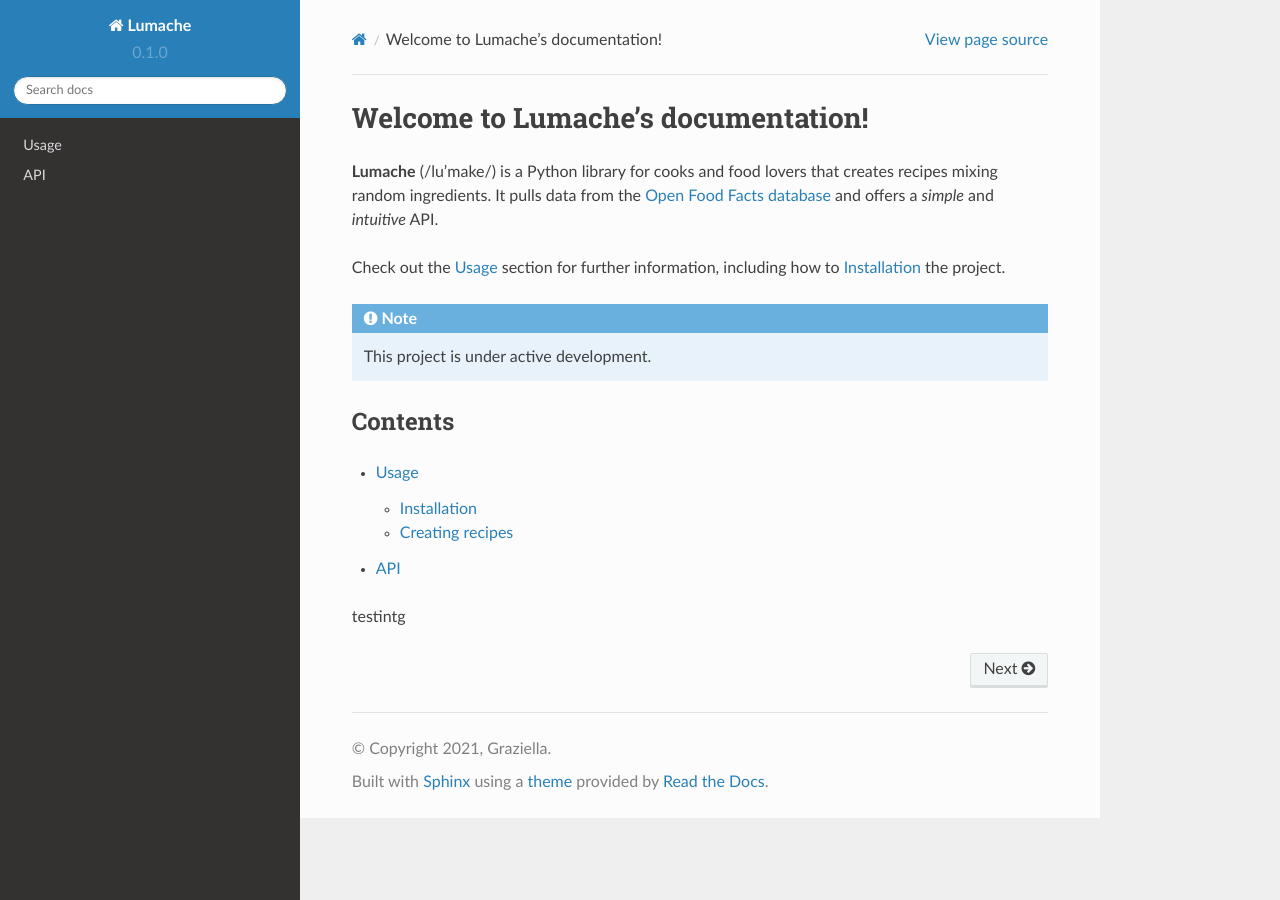
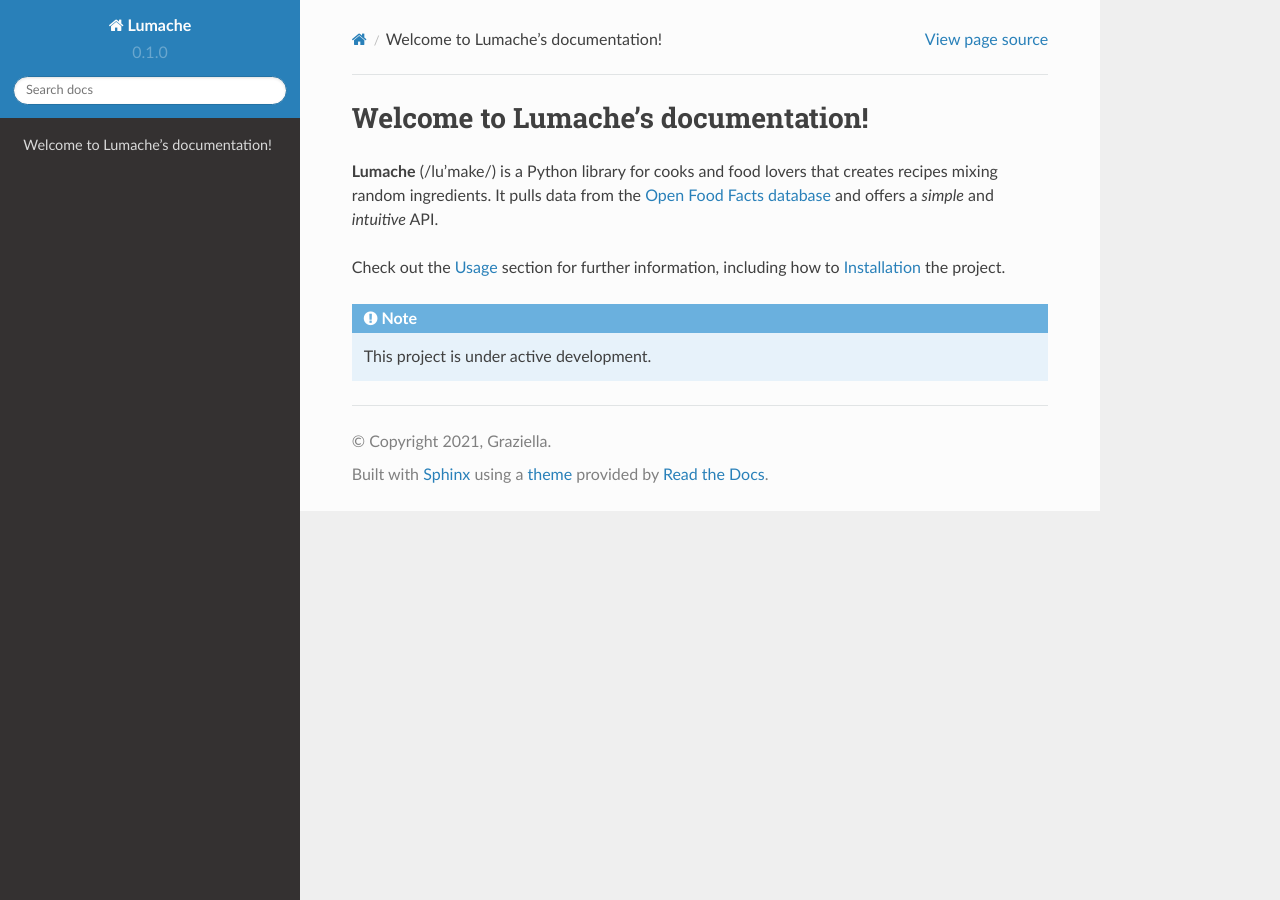
Before and after one commit to LukasIvanovas/rtd-Group-B, a Sphinx documentation site: the page built from docs/source/index.rst, in a window 1280 px wide. Built offline with Sphinx 7.4.7 and the Read the Docs theme 2.0.0, drawn with Linux system fonts in a browser that asks for light colours.

Commit message:
Update index.rst

```diff
--- a/docs/source/index.rst
+++ b/docs/source/index.rst
@@ -12,14 +12,3 @@ how to :ref:`installation` the project.
 .. note::
 
    This project is under active development.
-
-Contents
---------
-
-.. toctree::
-
-   usage
-   api
-
-
-testintg
```
